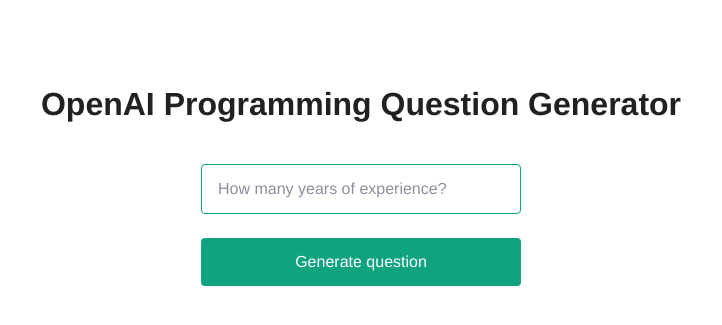
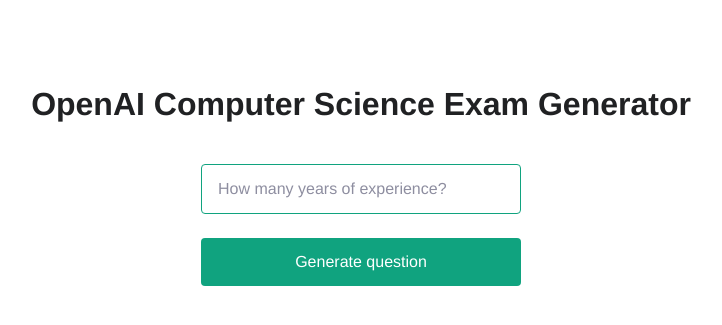
Before and after one commit to joshengert/openai-compsci-quiz-generator, a Flask app: page / in a window 1280 px wide. Shown: the top 325 px of the page, without its empty margins (279-1001 px from the left). Run offline with Flask 2, Linux system fonts and the light colour scheme; some web fonts are replaced.

Commit message:
Update index.html

```diff
--- a/templates/index.html
+++ b/templates/index.html
@@ -6,7 +6,7 @@
 
 <body>
 
-  <h3>OpenAI Programming Question Generator</h3>
+  <h3>OpenAI Computer Science Exam Generator</h3>
   <form action="/" method="post">
     <input type="text" name="years" placeholder="How many years of experience?" required />
     <input type="submit" value="Generate question" />
```
